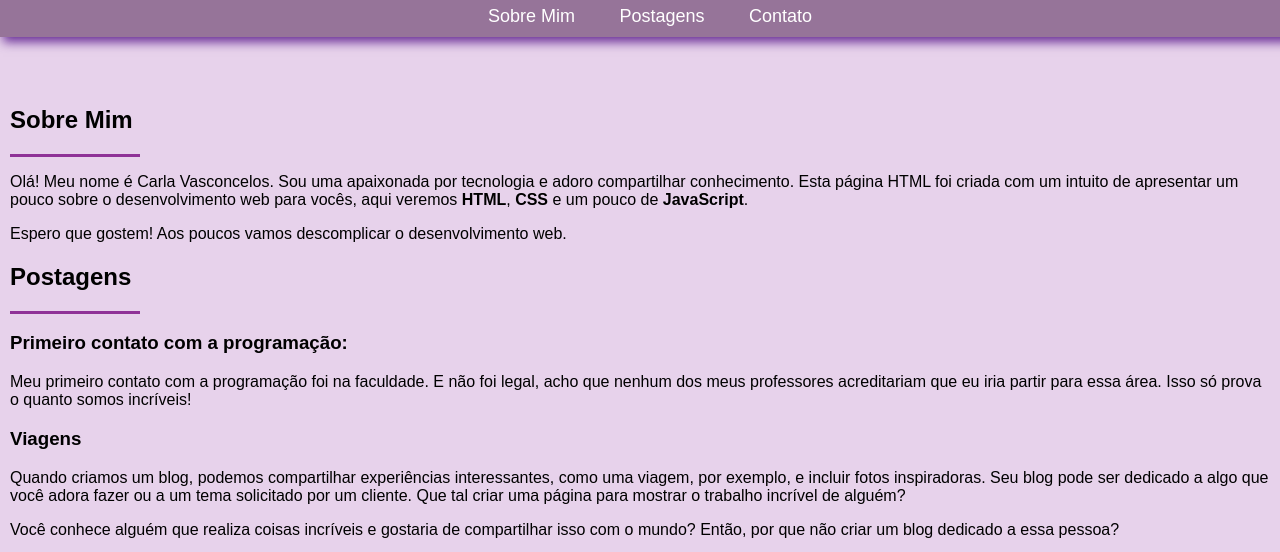
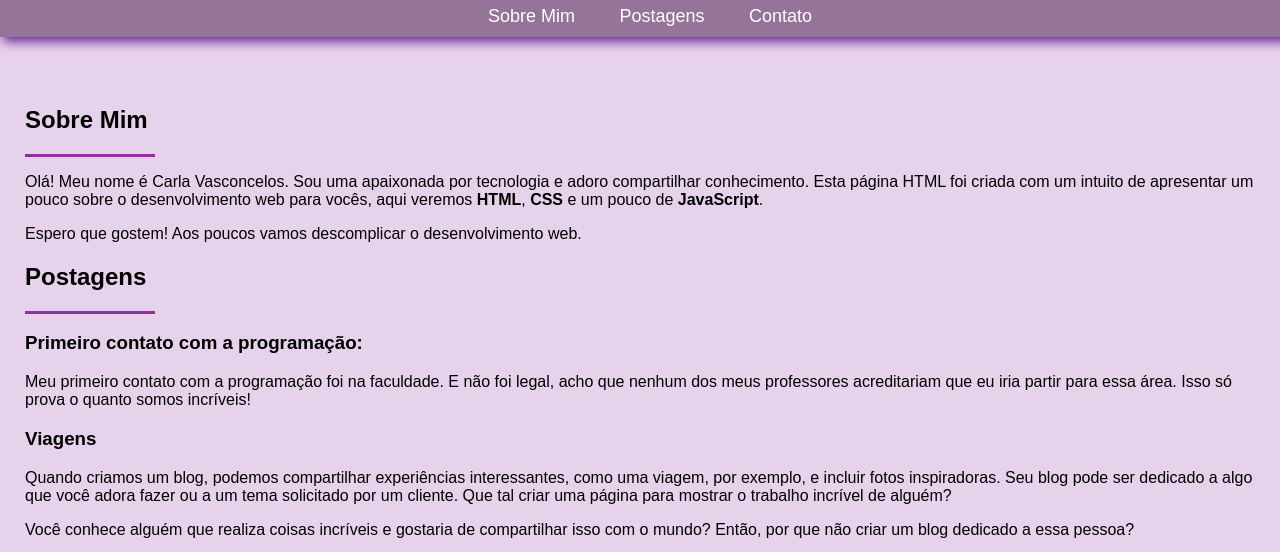
Before and after one commit to VasconcelosCarla/blog-pessoal, a plain HTML site: page index.html in a window 1280 px wide. Shown: the part 194-746 px from the top of the page. Drawn offline with Linux system fonts and the light colour scheme.

Commit message:
Update style.css

```diff
--- a/style.css
+++ b/style.css
@@ -59,8 +59,8 @@ nav a:hover {
 }
 main {
     padding-top: 230px;
-    margin-left: 10px;
-    margin-right: 10px;
+    margin-left: 25px;
+    margin-right: 25px;
     margin-top: 0;
 }
 footer {
```
